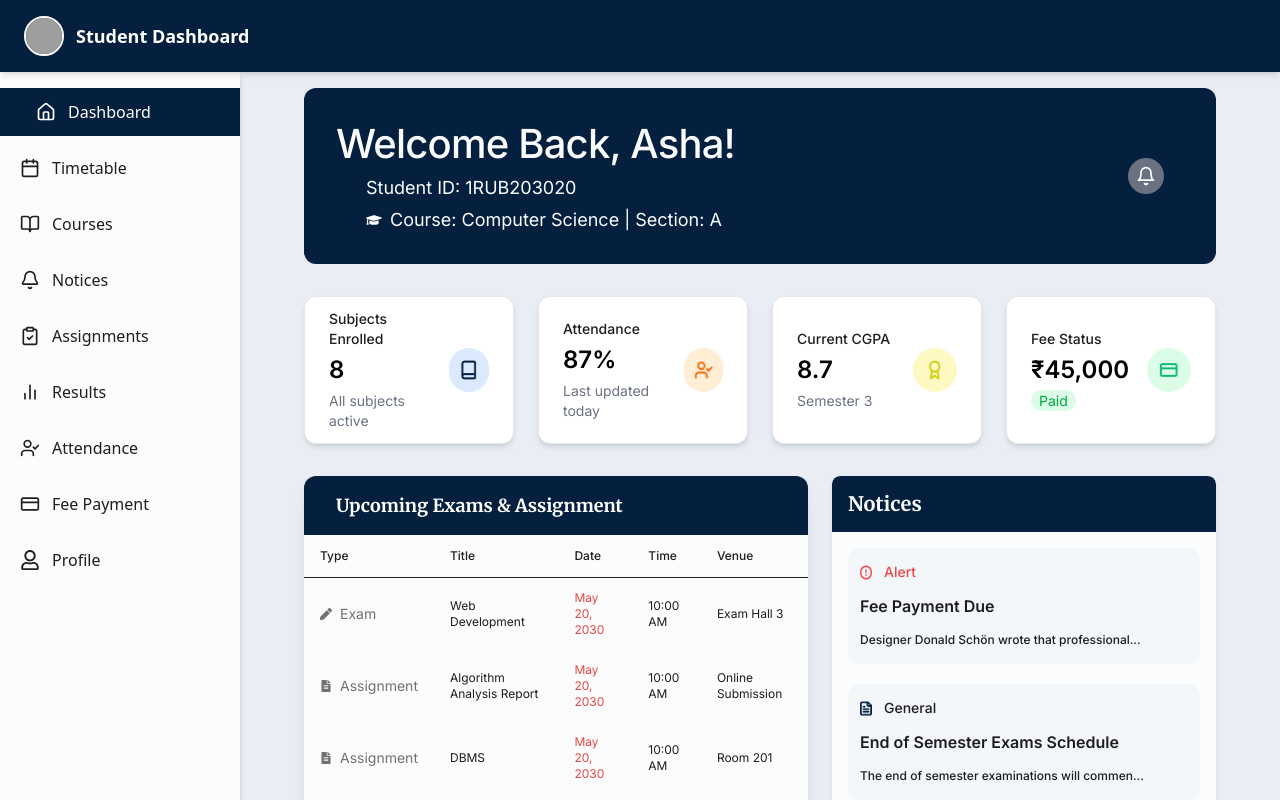
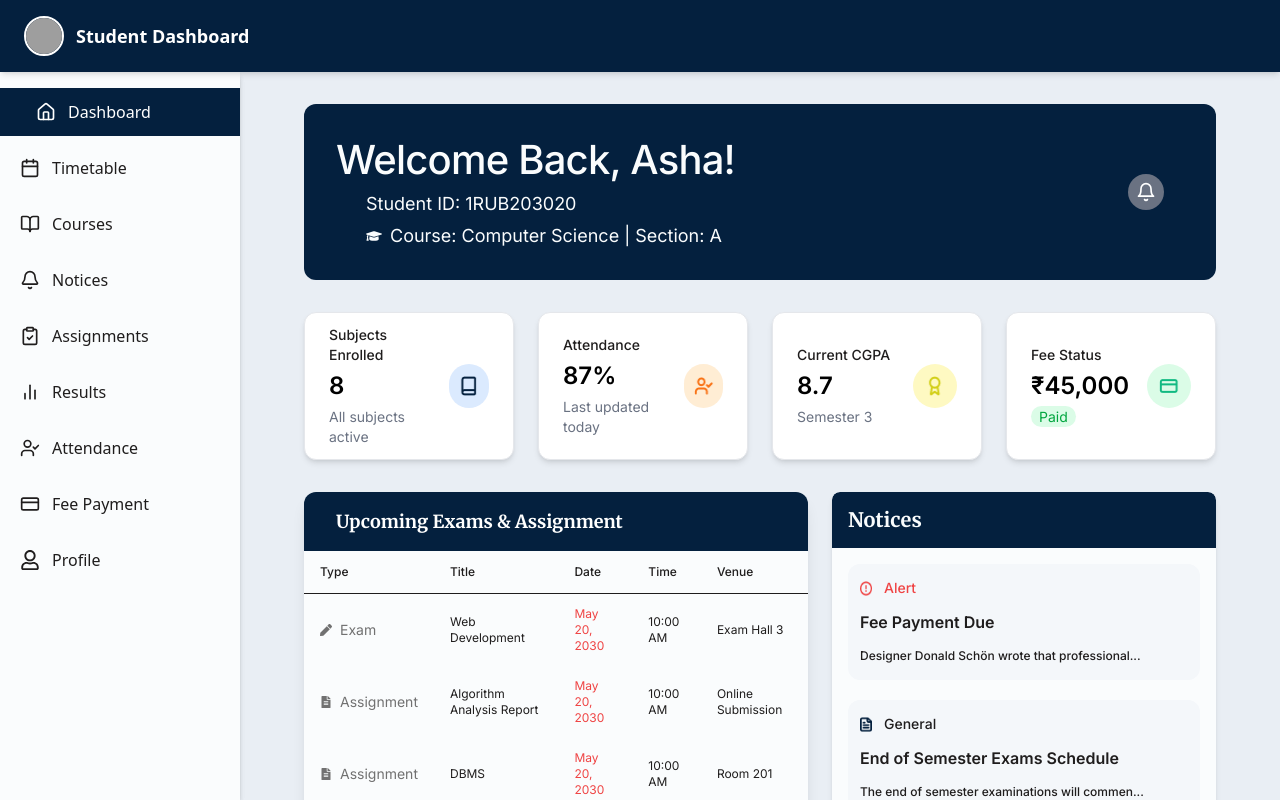
Before and after one commit to Aristiec/SMSfrontend, a React (Vite) app in the folder frontend/: page /dashboard in a window 1280 px wide. Shown: the top 800 px of the page. Built offline with nearby package versions, Linux system fonts and the light colour scheme; grey boxes are pictures that could not be loaded.

Commit message:
Updated margin

```diff
--- a/frontend/src/pages/student/Assignments.jsx
+++ b/frontend/src/pages/student/Assignments.jsx
@@ -93,7 +93,7 @@ const Assignments = () => {
   });
 
   return (
-    <div className="min-h-screen bg-[#E9EEF4] p-6 text-[Inter]">
+    <div className="min-h-screen bg-[#E9EEF4] p-4 text-[Inter]">
       <header className="bg-[#04203e] flex justify-between items-center rounded-[12px] w-full max-w-7xl h-[68px] px-6 py-4 text-[#FAFCFD] font-[Inter] mx-auto">
         <h1 className="text-[24px] font-bold font-[Merriweather]">
           Assignments
--- a/frontend/src/pages/student/Dashboard.jsx
+++ b/frontend/src/pages/student/Dashboard.jsx
@@ -5,7 +5,7 @@ import ExamsTable from "../../components/student/dashboard/ExamsTable";
 import NoticesDashboard from "../../components/student/dashboard/NoticesDashboard";
 const Dashboard = () => {
   return (
-    <main className="max-w-[1440px] px-4 lg:px-8 xl:px-12 mx-auto bg-[#E9EEF4] flex flex-col gap-8 min-h-screen">
+    <main className="max-w-[1440px] px-4 p-4 lg:px-8 xl:px-12 mx-auto bg-[#E9EEF4] flex flex-col gap-8 min-h-screen">
       <WelcomeBanner />
       <StatsCard />
       <div className="flex flex-col xl:flex-row gap-6">
--- a/frontend/src/pages/student/FeePayment.jsx
+++ b/frontend/src/pages/student/FeePayment.jsx
@@ -33,7 +33,7 @@ const feeData = [
 
 const FeeTab = ({ title, type, amount, status, date }) => {
   return (
-    <div className="w-full rounded-[12px] p-5 gap-2 bg-[#FAFCFD] shadow-md flex flex-col">
+    <div className="w-full rounded-[12px] p-4 gap-2 bg-[#FAFCFD] shadow-md flex flex-col">
       <div className="flex justify-between flex-wrap">
         <div className="flex gap-6 items-center">
           <h3 className="text-[#1F1D1D] font-medium text-base">{title}</h3>
--- a/frontend/src/pages/student/Notices.jsx
+++ b/frontend/src/pages/student/Notices.jsx
@@ -42,7 +42,7 @@ const Notices = () => {
   return (
     <div className="max-w-[1440px] mx-auto px-4 sm:px-6 lg:px-8 py-8">
       {/* Header */}
-      <div className="rounded-[12px] px-6 py-5 bg-[#04203E] flex items-center">
+      <div className="rounded-[12px] px-6 py-4 bg-[#04203E] flex items-center">
         <h2 className="text-[#FAFCFD] font-bold text-2xl md:text-3xl leading-[28px] tracking-[-0.01em] font-[Merriweather]">
           Notices & Announcements
         </h2>
```
